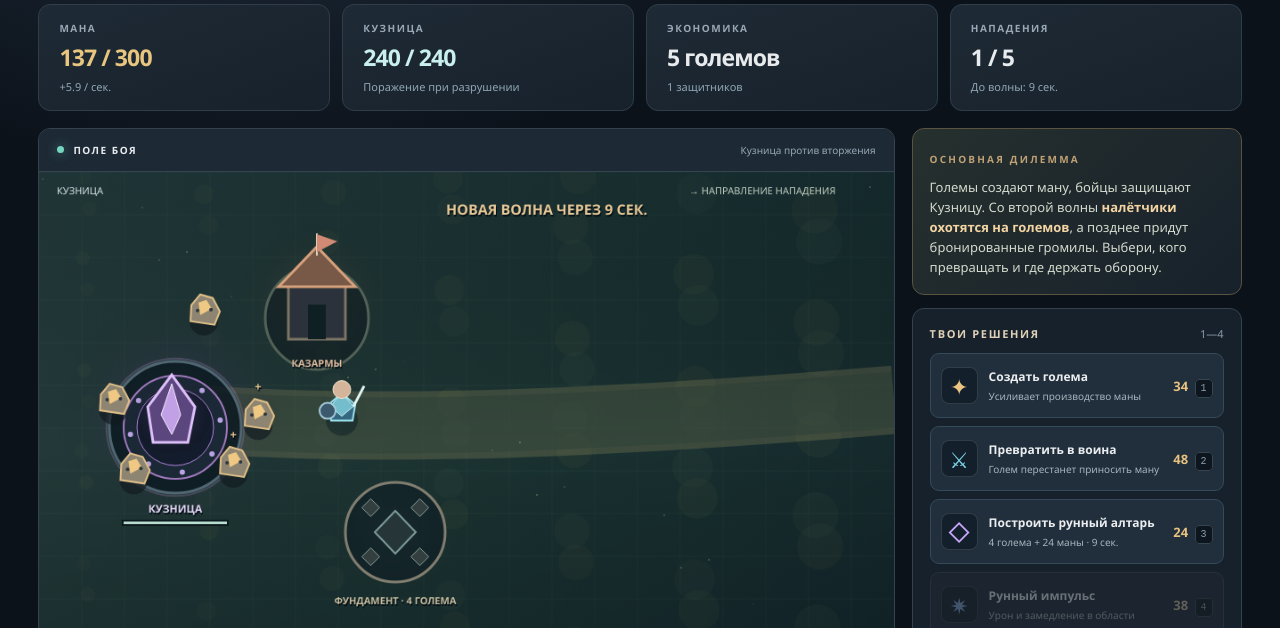
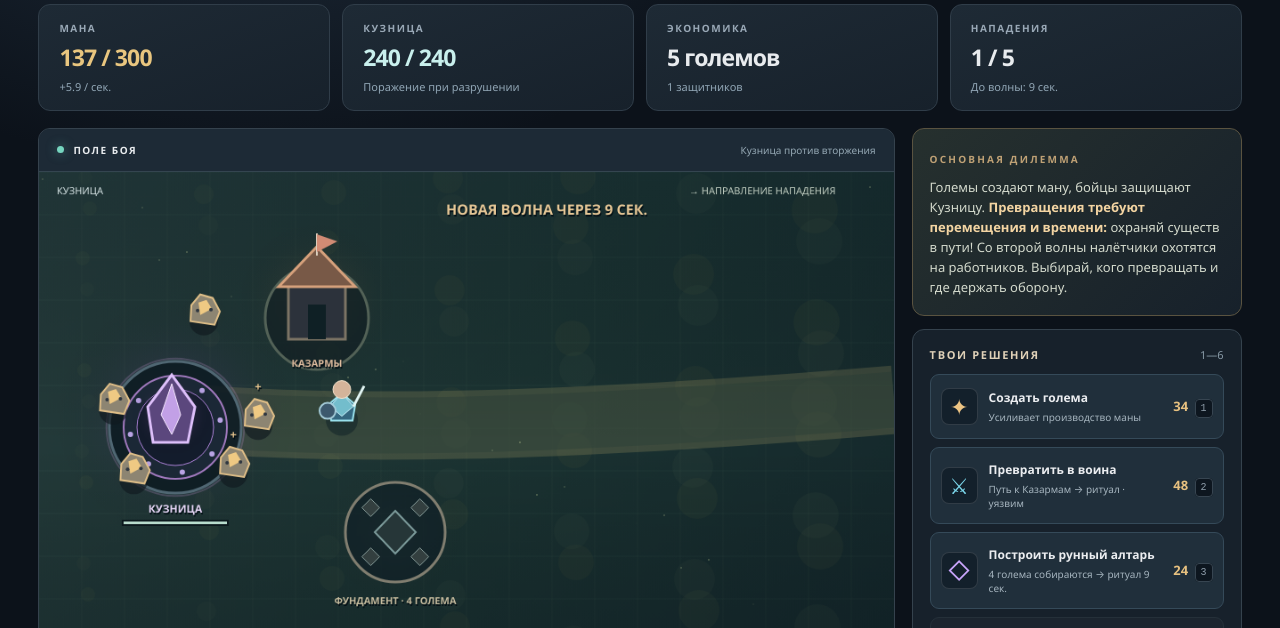
Before and after one commit to ZheleznovAG/BAM, a plain HTML site: page battle-lab/index.html in a window 1280 px wide. Shown: the part 134-762 px from the top of the page. Drawn offline with Linux system fonts and the light colour scheme; animation ran at ten frames a second.

Commit message:
docs(battle-lab): explain vulnerable moving rituals and v0.3 playtest

```diff
--- a/battle-lab/index.html
+++ b/battle-lab/index.html
@@ -56,10 +56,10 @@
       <aside class="sidebar">
         <div class="panel instructions">
           <span class="eyebrow">ОСНОВНАЯ ДИЛЕММА</span>
-          <p>Големы создают ману, бойцы защищают Кузницу. Со второй волны <b>налётчики охотятся на големов</b>, а позднее придут бронированные громилы. Выбери, кого превращать и где держать оборону.</p>
+          <p>Големы создают ману, бойцы защищают Кузницу. <b>Превращения требуют перемещения и времени:</b> охраняй существ в пути! Со второй волны налётчики охотятся на работников. Выбирай, кого превращать и где держать оборону.</p>
         </div>
         <div class="panel commands">
-          <div class="panel-title"><h2>ТВОИ РЕШЕНИЯ</h2><span>1—4</span></div>
+          <div class="panel-title"><h2>ТВОИ РЕШЕНИЯ</h2><span>1—6</span></div>
           <button class="command" id="summon">
             <span class="command-glyph gold">✦</span>
             <span class="command-copy"><b>Создать голема</b><small>Усиливает производство маны</small></span>
@@ -67,12 +67,12 @@
           </button>
           <button class="command" id="promote">
             <span class="command-glyph cyan">⚔</span>
-            <span class="command-copy"><b>Превратить в воина</b><small>Голем перестанет приносить ману</small></span>
+            <span class="command-copy"><b>Превратить в воина</b><small>Путь к Казармам → ритуал · уязвим</small></span>
             <span class="command-price">48 <kbd>2</kbd></span>
           </button>
           <button class="command" id="build">
             <span class="command-glyph violet">◇</span>
-            <span class="command-copy"><b>Построить рунный алтарь</b><small>4 голема + 24 маны · 9 сек.</small></span>
+            <span class="command-copy"><b>Построить рунный алтарь</b><small>4 голема собираются → ритуал 9 сек.</small></span>
             <span class="command-price">24 <kbd>3</kbd></span>
           </button>
           <button class="command" id="pulse">
```
